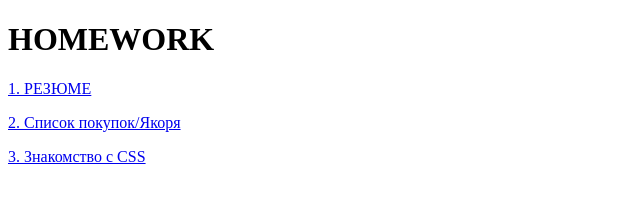
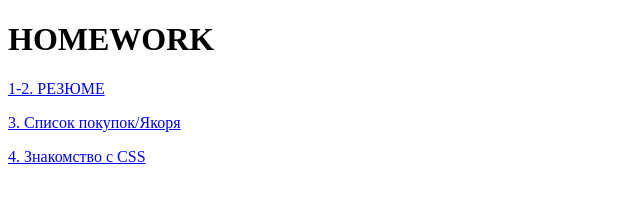
Before and after one commit to shefard13/Beetroot, a plain HTML site: page index.html in a window 1280 px wide. Shown: the full height of the page, 0-640 px from the left. Drawn offline with Linux system fonts and the light colour scheme.

Commit message:
Update index.html

```diff
--- a/index.html
+++ b/index.html
@@ -7,8 +7,8 @@
 </head>
 <body>
     <H1>HOMEWORK</H1>
-    <a href="1-2 HW/1-2HW.html" target="_self">1. РЕЗЮМЕ </a>
-    <p><a href="https://shefard13.github.io/3HW/" target="_self">2. Список покупок/Якоря </a></p>
-    <p><a href="https://shefard13.github.io/4hw/" target="_self">3. Знакомство c CSS </a></p>
+    <a href="1-2 HW/1-2HW.html" target="_self">1-2. РЕЗЮМЕ </a>
+    <p><a href="https://shefard13.github.io/3HW/" target="_self">3. Список покупок/Якоря </a></p>
+    <p><a href="https://shefard13.github.io/4hw/" target="_self">4. Знакомство c CSS </a></p>
 </body>
 </html>
```
